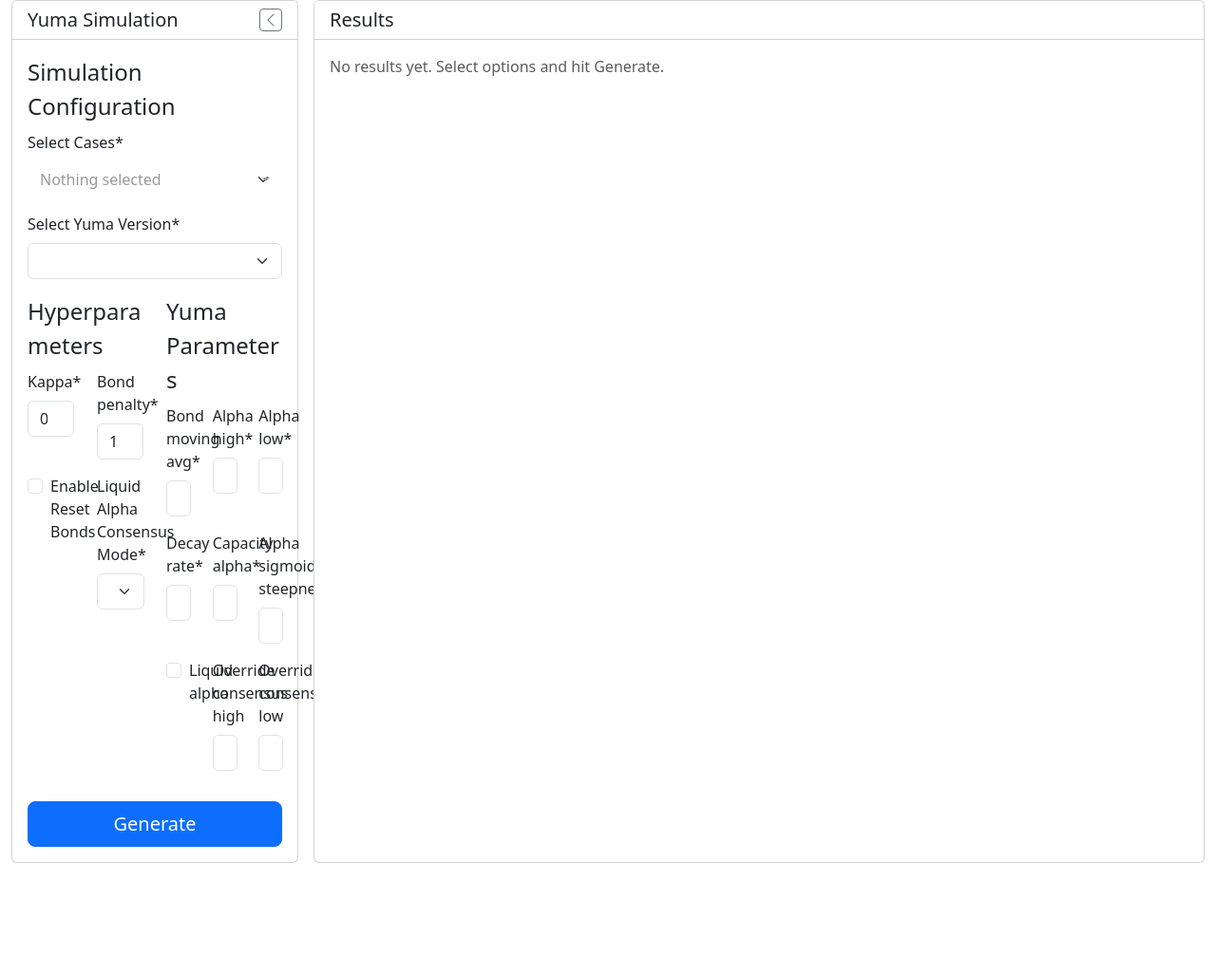
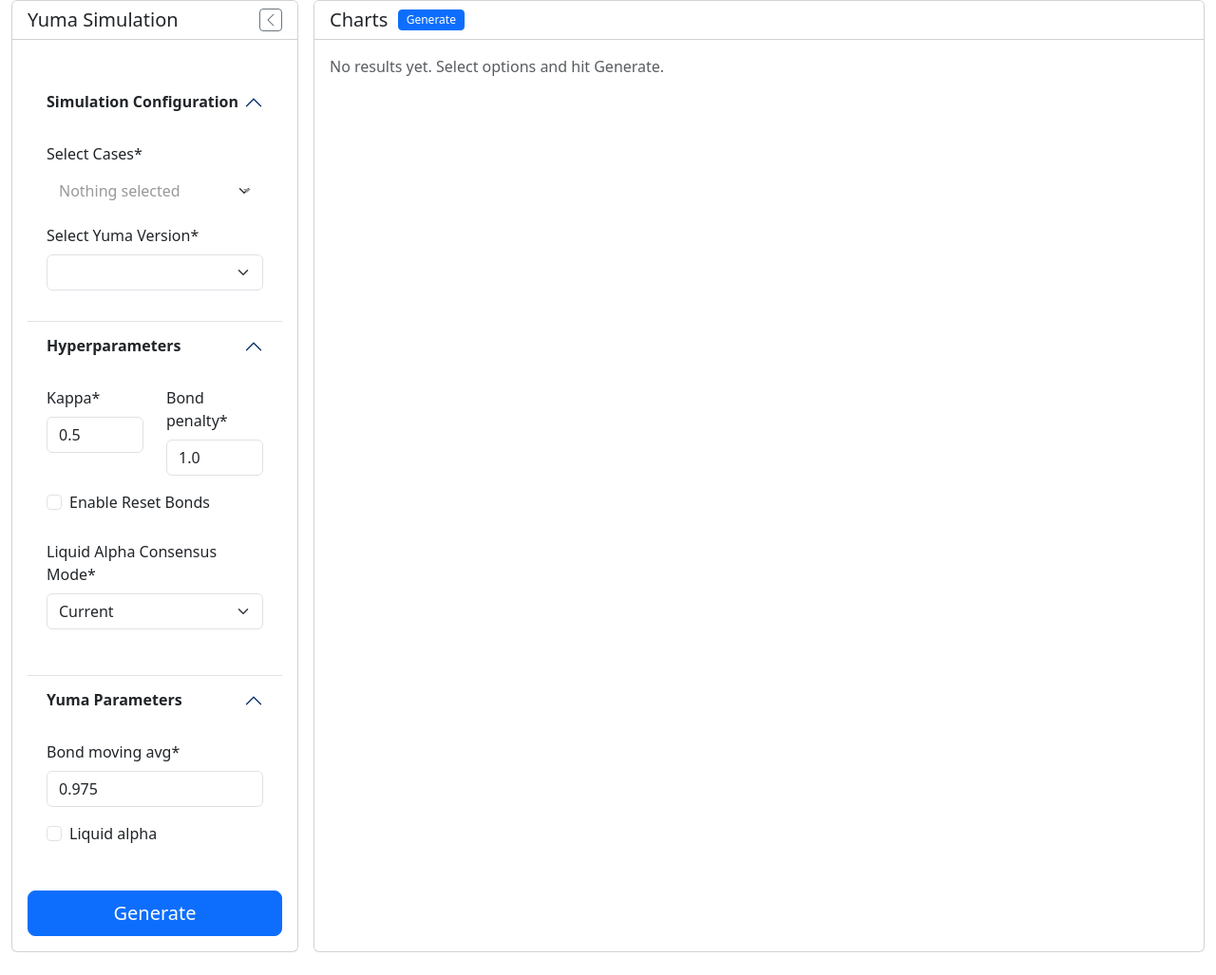
Before and after one commit to bactensor/interactive-yuma-simulator, a Django app: page /simulator/ in a window 1280 px wide. Shown: the whole page at 95% size. Before the commit the page ends 909 px from the top, so only its background shows below. Run offline with Django 5.2, Linux system fonts and the light colour scheme; lists and menus that the app fills with data are empty; parts of the project's set-up code (start-up, migrations or seed data) failed here and were passed over; some libraries are stand-ins or nearby versions.

Commit message:
Professional looking form layout with dynamic logic

```diff
--- a/app/src/project/core/forms.py
+++ b/app/src/project/core/forms.py
@@ -2,8 +2,9 @@ from dataclasses import asdict
 
 from django import forms
 from crispy_forms.helper import FormHelper
-from crispy_forms.layout import Layout, Field, Fieldset, Row, Column, Submit, Div
+from crispy_forms.layout import Layout, Field, Fieldset, Div
 from crispy_forms.bootstrap import InlineCheckboxes
+from crispy_bootstrap5.bootstrap5 import FloatingField
 
 from yuma_simulation._internal.cases import cases
 from yuma_simulation._internal.yumas import YumaSimulationNames
@@ -40,7 +41,7 @@ class SelectionForm(forms.Form):
         self.helper.disable_csrf = True
         self.helper.layout = Layout(
             Fieldset(
-                "Simulation Configuration",
+                "", # empty heading - set in template
                 # use Field instead of InlineCheckboxes
                 Field("selected_cases"),
                 Field("selected_yumas"),
@@ -67,15 +68,15 @@ class SimulationHyperparametersForm(forms.Form):
         self.helper.disable_csrf = True
         self.helper.layout = Layout(
           Fieldset(
-            "Hyperparameters",
-            Row(
-              Column('kappa', css_class="col-md-6"),
-              Column('bond_penalty', css_class="col-md-6"),
+            "", # empty heading - set in template
+            # each field on its own row
+            Div(
+              Field('kappa', wrapper_class='col-md-6 mb-3'),
+              Field('bond_penalty', wrapper_class='col-md-6 mb-3'),
+              css_class='row'
             ),
-            Row(
-              Column('reset_bonds', css_class="col-md-6"),
-              Column('liquid_alpha_consensus_mode', css_class="col-md-6"),
-            ),
+            Div(Field('reset_bonds',                css_class='mb-3'), css_class='row'),
+            Div(Field('liquid_alpha_consensus_mode',css_class='mb-3'), css_class='row'),
           )
         )
 
@@ -88,8 +89,6 @@ class YumaParamsForm(forms.Form):
     decay_rate       = forms.FloatField(initial=0.1)
     capacity_alpha   = forms.FloatField(initial=0.1)
     alpha_sigmoid_steepness = forms.FloatField(initial=10.0)
-    override_consensus_high  = forms.FloatField(required=False)
-    override_consensus_low   = forms.FloatField(required=False)
 
     def __init__(self, *args, **kwargs):
         super().__init__(*args, **kwargs)
@@ -99,21 +98,35 @@ class YumaParamsForm(forms.Form):
         self.helper.disable_csrf = True
         self.helper.layout = Layout(
           Fieldset(
-            "Yuma Parameters",
-            Row(
-              Column('bond_moving_avg', css_class="col-md-4"),
-              Column('alpha_high', css_class="col-md-4"),
-              Column('alpha_low', css_class="col-md-4"),
+            "", # empty heading - set in template
+
+            # bond_moving_avg & liquid_alpha side-by-side
+            Div(
+              Field('bond_moving_avg', wrapper_class='col-12 mb-3'),
+              Field('liquid_alpha',    wrapper_class='col-12 mb-3'),
+              css_class='row bond-liquid-group'
             ),
-            Row(
-              Column('decay_rate', css_class="col-md-4"),
-              Column('capacity_alpha', css_class="col-md-4"),
-              Column('alpha_sigmoid_steepness', css_class="col-md-4"),
+
+            # alpha_high & alpha_low side-by-side (shown when liquid_alpha is checked)
+            Div(
+              Field('alpha_high', wrapper_class='col-md-6 mb-3'),
+              Field('alpha_low',  wrapper_class='col-md-6 mb-3'),
+              css_class='row alpha-params-group'
             ),
-            Row(
-              Column('liquid_alpha', css_class="col-md-4"),
-              Column('override_consensus_high', css_class="col-md-4"),
-              Column('override_consensus_low', css_class="col-md-4"),
+
+            # alpha_sigmoid_steepness on its own row
+            Div(
+              Field('alpha_sigmoid_steepness', wrapper_class='col-12 mb-3'),
+              css_class='row alpha-params-group'
             ),
+
+            # decay_rate & capacity_alpha for special Yuma key
+            Div(
+              Field('decay_rate',     wrapper_class='col-md-6 mb-3'),
+              Field('capacity_alpha', wrapper_class='col-md-6 mb-3'),
+              css_class='row decay-capacity-group'
+            ),
+
+            # override fields are omitted entirely from the layout
           )
         )
--- a/app/src/project/core/templates/simulator.html
+++ b/app/src/project/core/templates/simulator.html
@@ -69,6 +69,39 @@
   display: block;
   margin: auto;
 }
+
+/* Base: make all accordion buttons transparent */
+.accordion-button {
+  background-color: transparent;
+  color: inherit;
+  box-shadow: none;
+}
+
+/* Expanded state: override Bootstrap’s default colored background */
+.accordion-button:not(.collapsed) {
+  background-color: transparent;
+  color: inherit;
+  box-shadow: none;
+}
+
+/* 2) Bold your accordion headers */
+.accordion-button {
+  font-weight: 700;    /* Bootstrap “bold” */
+}
+
+
+#generateBtnHeader {
+  padding: 0.25rem 0.5rem;   /* tighten padding */
+  font-size: 0.75rem;        /* shrink font */
+  line-height: 1;            /* remove extra height */
+}
+
+.fake-disabled {
+  pointer-events: none;      /* no clicking or typing */
+  opacity: 0.6;              /* greyed-out look */
+  background-color: #e9ecef; /* match native disabled bg */
+}
+
 </style>
 <body>
 
@@ -90,14 +123,106 @@
           </div>
           <div class="card-body p-3">
             <form method="get" novalidate>
-              {% crispy selection_form %}
-              <div class="row">
-                <div class="col-12 col-lg-6 mb-3">
-                  {% crispy hyper_form %}
+
+              <div class="accordion accordion-flush mt-4" id="paramsAccordion">
+
+                <!-- Simulation Configuration (independent) -->
+                <div class="accordion-item">
+                  <h2 class="accordion-header" id="headingSim">
+                    <button class="accordion-button"
+                            type="button"
+                            data-bs-toggle="collapse"
+                            data-bs-target="#collapseSim"
+                            aria-expanded="true"
+                            aria-controls="collapseSim">
+                      Simulation Configuration
+                    </button>
+                  </h2>
+                  <div id="collapseSim" class="accordion-collapse collapse show" aria-labelledby="headingSim">
+                    <div class="accordion-body">
+                      {% crispy selection_form %}
+                    </div>
+                  </div>
                 </div>
-                <div class="col-12 col-lg-6 mb-3">
-                  {% crispy yuma_form %}
+
+                <!-- Hyperparameters (independent) -->
+                <div class="accordion-item">
+                  <h2 class="accordion-header" id="headingHyper">
+                    <button class="accordion-button"
+                            type="button"
+                            data-bs-toggle="collapse"
+                            data-bs-target="#collapseHyper"
+                            aria-expanded="true"
+                            aria-controls="collapseHyper">
+                      Hyperparameters
+                    </button>
+                  </h2>
+                  <div id="collapseHyper" class="accordion-collapse collapse show" aria-labelledby="headingHyper">
+                    <div class="accordion-body">
+                      {% crispy hyper_form %}
+                    </div>
+                  </div>
                 </div>
+
+                <!-- Yuma Parameters (independent) -->
+                <div class="accordion-item">
+                  <h2 class="accordion-header" id="headingYuma">
+                    <button class="accordion-button"
+                            type="button"
+                            data-bs-toggle="collapse"
+                            data-bs-target="#collapseYuma"
+                            aria-expanded="true"
+                            aria-controls="collapseYuma">
+                      Yuma Parameters
+                    </button>
+                  </h2>
+                  <div id="collapseYuma" class="accordion-collapse collapse show" aria-labelledby="headingYuma">
+                    <div class="accordion-body">
+                      {% crispy yuma_form %}
+                      <script>
+                      document.addEventListener('DOMContentLoaded', () => {
+                        const liquidCheckbox = document.getElementById('id_liquid_alpha');
+                        const bondFieldset   = document.querySelectorAll('.bond-liquid-group');
+                        const alphaGroup     = document.querySelectorAll('.alpha-params-group');
+                        const decayGroup     = document.querySelectorAll('.decay-capacity-group');
+                        const yumaSelect     = document.getElementById('id_selected_yumas');
+                        const specialKeys = ['YUMA2B', 'YUMA21B', 'YUMA22B'];
+
+                        function updateLiquid() {
+                          const on = liquidCheckbox.checked;
+                          // disable bond_moving_avg input
+                          const bondInput = document.getElementById('id_bond_moving_avg');
+                          bondInput.classList.toggle('fake-disabled', on);
+                          // show/hide alpha rows
+                          alphaGroup.forEach(el => el.style.display = on ? 'flex' : 'none');
+                        }
+
+                        function updateYuma() {
+                          const val = yumaSelect.value;
+                          if ( specialKeys.includes(val) ) {
+                            // hide bond/liquid & alpha, show decay/capacity
+                            bondFieldset.forEach(el => el.style.display = 'none');
+                            alphaGroup.forEach(el => el.style.display = 'none');
+                            decayGroup.forEach(el => el.style.display = 'flex');
+                          } else {
+                            // normal YUMA – show bond/liquid, then respect `liquid` toggle, hide decay
+                            bondFieldset.forEach(el => el.style.display = 'flex');
+                            decayGroup.forEach(el => el.style.display = 'none');
+                            updateLiquid();
+                          }
+                        }
+
+                        liquidCheckbox.addEventListener('change', updateLiquid);
+                        yumaSelect.addEventListener('change', updateYuma);
+
+                        // initialize correct state on page load
+                        updateYuma();
+                      });
+                      </script>
+                    </div>
+                  </div>
+                </div>
+
               </div>
               <button type="submit" class="btn btn-primary btn-lg w-100">Generate</button>
             </form>
@@ -108,15 +233,30 @@
       <!-- Results Panel -->
       <section id="results" class="col-12 col-md-8 col-lg-9 mb-4">
         <div class="card h-100">
-          <div class="card-header d-flex align-items-center"
+          <div class="card-header d-flex justify-content-between align-items-center"
                style="position: sticky; top: 0; z-index: 10; background: #fff;">
-            <!-- res-toggle: hidden initially, only shown on md+ when collapsed -->
-            <button type="button"
-                    class="res-toggle btn btn-sm btn-outline-secondary d-none me-2"
-                    aria-label="Toggle sidebar">
-              <i class="bi bi-chevron-right"></i>
+            <div class="d-flex align-items-center">
+              <!-- collapse/unfold toggle if visible -->
+              <button class="res-toggle btn btn-sm btn-outline-secondary me-2 d-none"
+                      aria-label="Toggle sidebar">
+                <i class="bi bi-chevron-right"></i>
+              </button>
+              <h5 class="mb-0">Charts &nbsp;</h5>
+            <button id="generateBtnHeader"
+                    type="button"
+                    class="btn btn-primary btn-sm">
+              Generate
             </button>
-            <h5 class="mb-0">Results</h5>
+            </div>
+
+            <!-- If we want GENERATE button, inline on the right just put it here
+            <button id="generateBtnHeader"
+                    type="button"
+                    class="btn btn-primary btn-sm">
+              Generate
+            </button>
+            -->
+
           </div>
           <div class="card-body p-0">
             <div class="table-responsive" style="height: calc(100vh - 200px); overflow:auto;">
@@ -133,34 +273,6 @@
       </section>
 
   <script>
-    // function updateArrowPosition() {
-    //   const container = document.getElementById("main-container");
-    //   const toggleBtn = document.getElementById("toggleBtn");
-    //   const containerRect = container.getBoundingClientRect();
-    //   if (!container.classList.contains("collapsed")) {
-    //     const newLeft = containerRect.left + 20 + ((containerRect.width - 40) * 0.3);
-    //     toggleBtn.style.left = newLeft + "px";
-    //   } else {
-    //     const newLeft = containerRect.left + 20;
-    //     toggleBtn.style.left = newLeft + "px";
-    //   }
-    // }
-
-    // function togglePanel() {
-    //   const container = document.getElementById("main-container");
-    //   const toggleBtn = document.getElementById("toggleBtn");
-    //   if (container.classList.contains("collapsed")) {
-    //     container.classList.remove("collapsed");
-    //     toggleBtn.innerHTML = "&#9664;";
-    //   } else {
-    //     container.classList.add("collapsed");
-    //     toggleBtn.innerHTML = "&#9654;";
-    //   }
-    //   updateArrowPosition();
-    // }
-
-    // window.addEventListener("load", updateArrowPosition);
-    // window.addEventListener("resize", updateArrowPosition);
 
     // Convert valid_forms to a boolean
     const validFormsString = "{{ valid_forms|yesno:'true,false' }}";
@@ -244,6 +356,17 @@
       $('.selectpicker').selectpicker();
     });
 
+    const headerGenBtn = document.getElementById('generateBtnHeader');
+    const mainForm     = document.querySelector('aside#sidebar form');
+
+    headerGenBtn.addEventListener('click', () => {
+      // if you’re using normal GET + full-page reload:
+      mainForm.requestSubmit();
+
+      // —OR— if you’re using your AJAX loader instead:
+      // fetchAllCasesParallel();
+    });
+
   </script>
 
 <script>
--- a/app/src/project/core/views.py
+++ b/app/src/project/core/views.py
@@ -60,8 +60,6 @@ def simulation_view(request):
             "decay_rate": yuma_data["decay_rate"],
             "capacity_alpha": yuma_data["capacity_alpha"],
             "alpha_sigmoid_steepness": yuma_data["alpha_sigmoid_steepness"],
-            "override_consensus_high": yuma_data["override_consensus_high"],
-            "override_consensus_low": yuma_data["override_consensus_low"],
         }
 
         yumas_json_data = {
@@ -100,11 +98,6 @@ def simulate_single_case_view(request):
         decay_rate = float(request.GET.get("decay_rate", 0.1))
         capacity_alpha = float(request.GET.get("capacity_alpha", 0.1))
         alpha_sigmoid_steepness = float(request.GET.get("alpha_sigmoid_steepness", 10.0))
-        o_chigh = request.GET.get("override_consensus_high")
-        o_clow = request.GET.get("override_consensus_low")
-
-        override_consensus_high = float(o_chigh) if o_chigh else None
-        override_consensus_low = float(o_clow) if o_clow else None
 
     except ValueError as e:
         return HttpResponse(f"Invalid parameter: {str(e)}", status=400)
@@ -123,8 +116,6 @@ def simulate_single_case_view(request):
         decay_rate=decay_rate,
         capacity_alpha=capacity_alpha,
         alpha_sigmoid_steepness=alpha_sigmoid_steepness,
-        override_consensus_high=override_consensus_high,
-        override_consensus_low=override_consensus_low,
     )
 
     package_cases = get_synthetic_cases(use_full_matrices=True, reset_bonds=reset_bonds)
```
